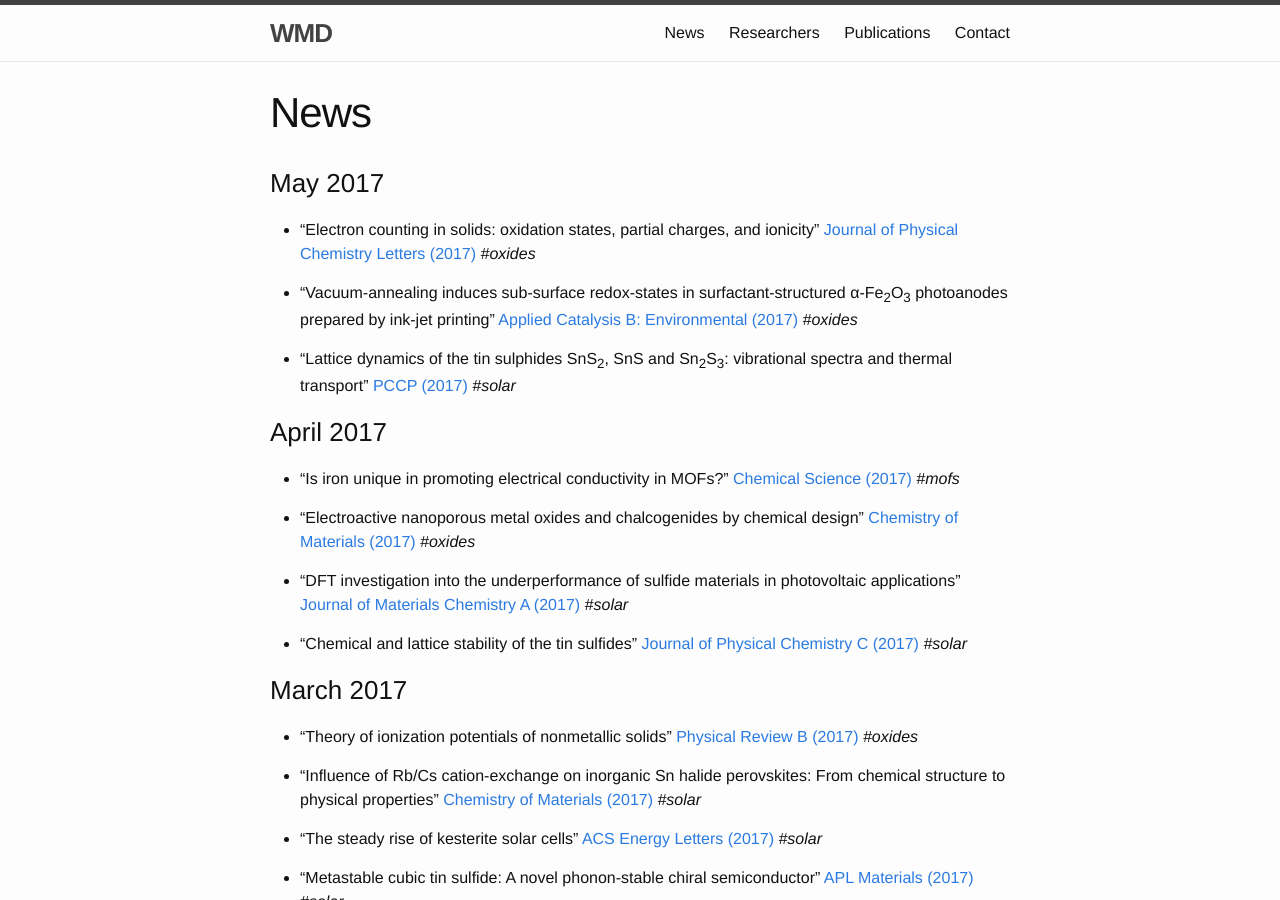
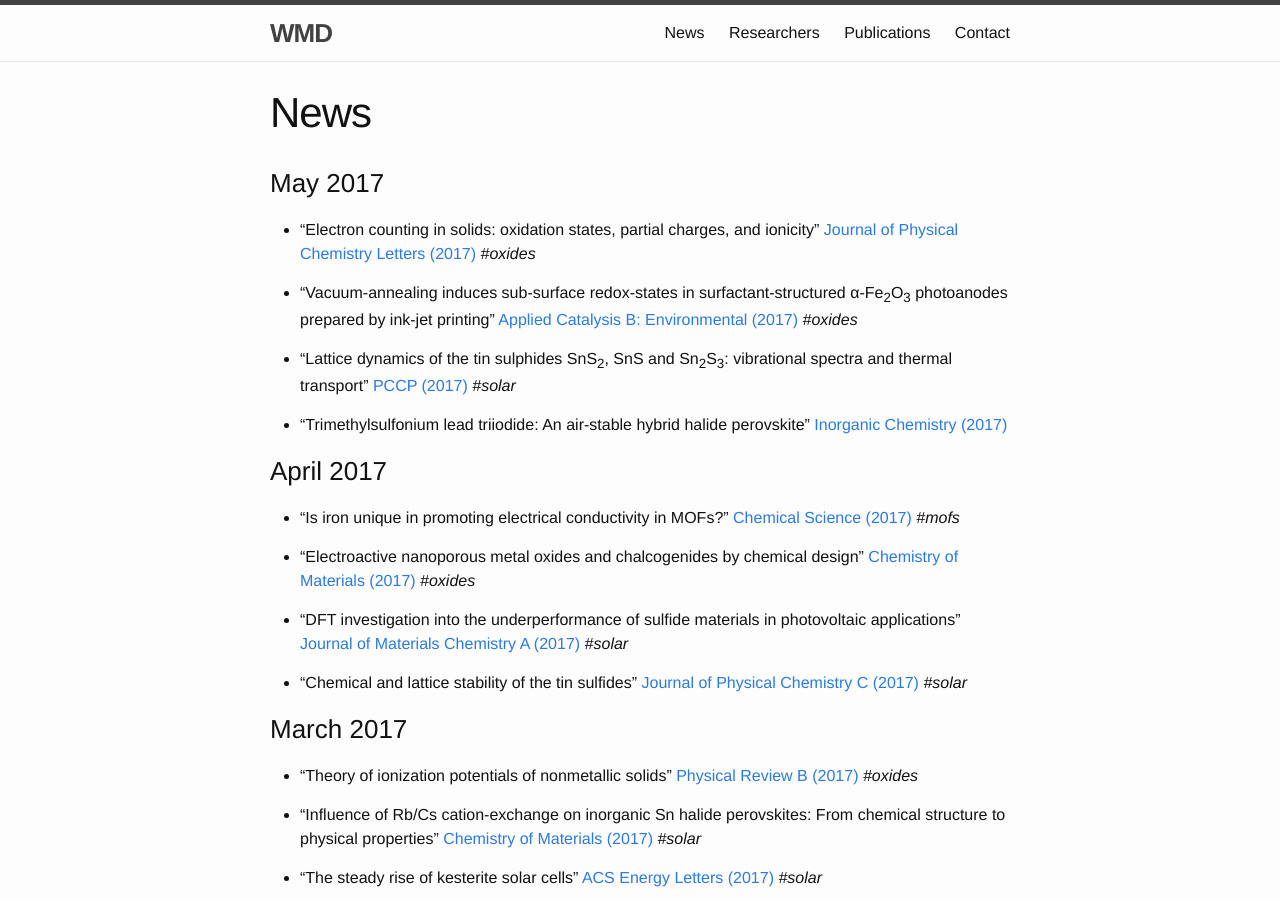
Before and after one commit to WMD-group/WMD-group.github.io, a Jekyll site: the page built from a_news.md, in a window 1280 px wide and 900 px high. Built offline with Jekyll 4.4.1, drawn with Linux system fonts in a browser that asks for light colours.

Commit message:
Youngkwang's latest

```diff
--- a/a_news.md
+++ b/a_news.md
@@ -14,6 +14,8 @@ permalink: /news/
 
 * "Lattice dynamics of the tin sulphides SnS<sub>2</sub>, SnS and Sn<sub>2</sub>S<sub>3</sub>: vibrational spectra and thermal transport" [PCCP (2017)](http://pubs.rsc.org/en/content/articlelanding/2017/cp/c7cp01680h#!divAbstract)
 *#solar*
+
+* "Trimethylsulfonium lead triiodide: An air-stable hybrid halide perovskite" [Inorganic Chemistry (2017)](http://pubs.acs.org/doi/abs/10.1021/acs.inorgchem.7b00395)
 
 ### April 2017
 
```
